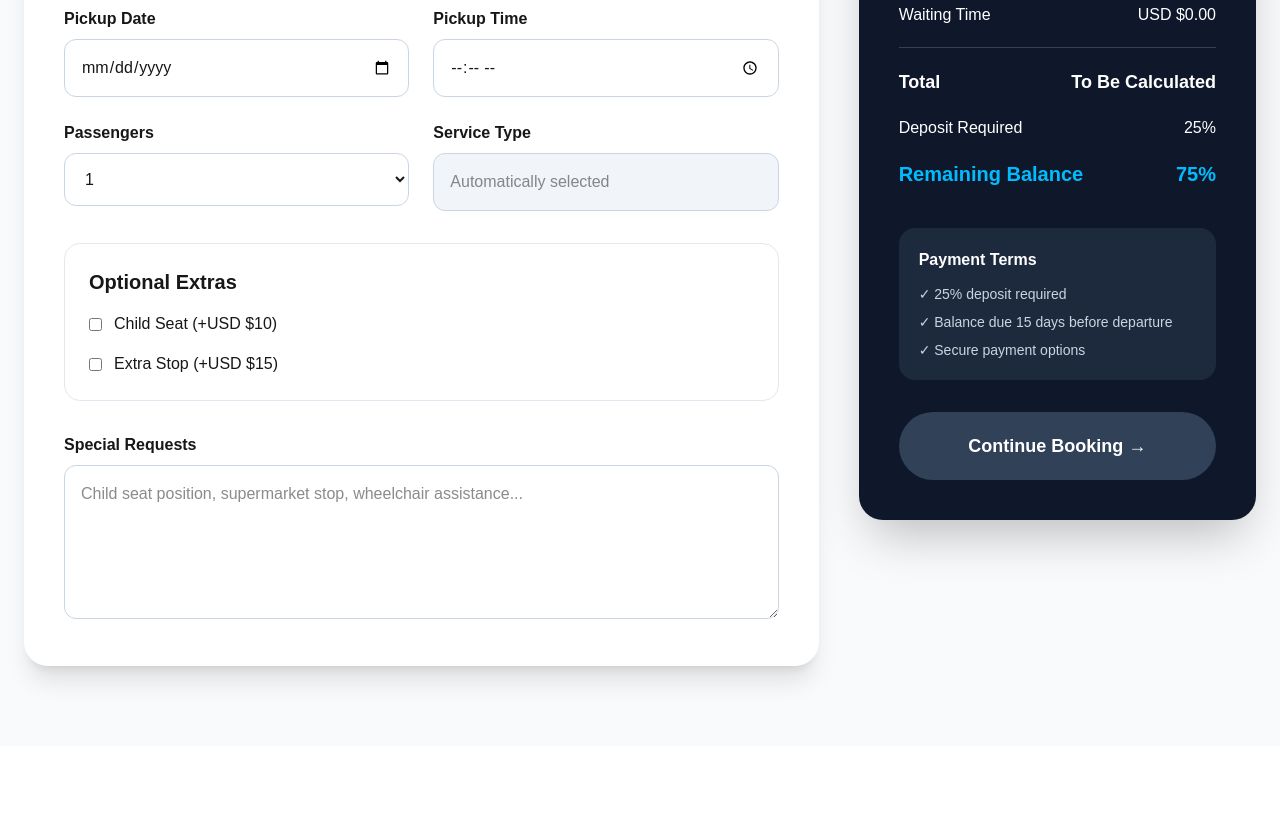
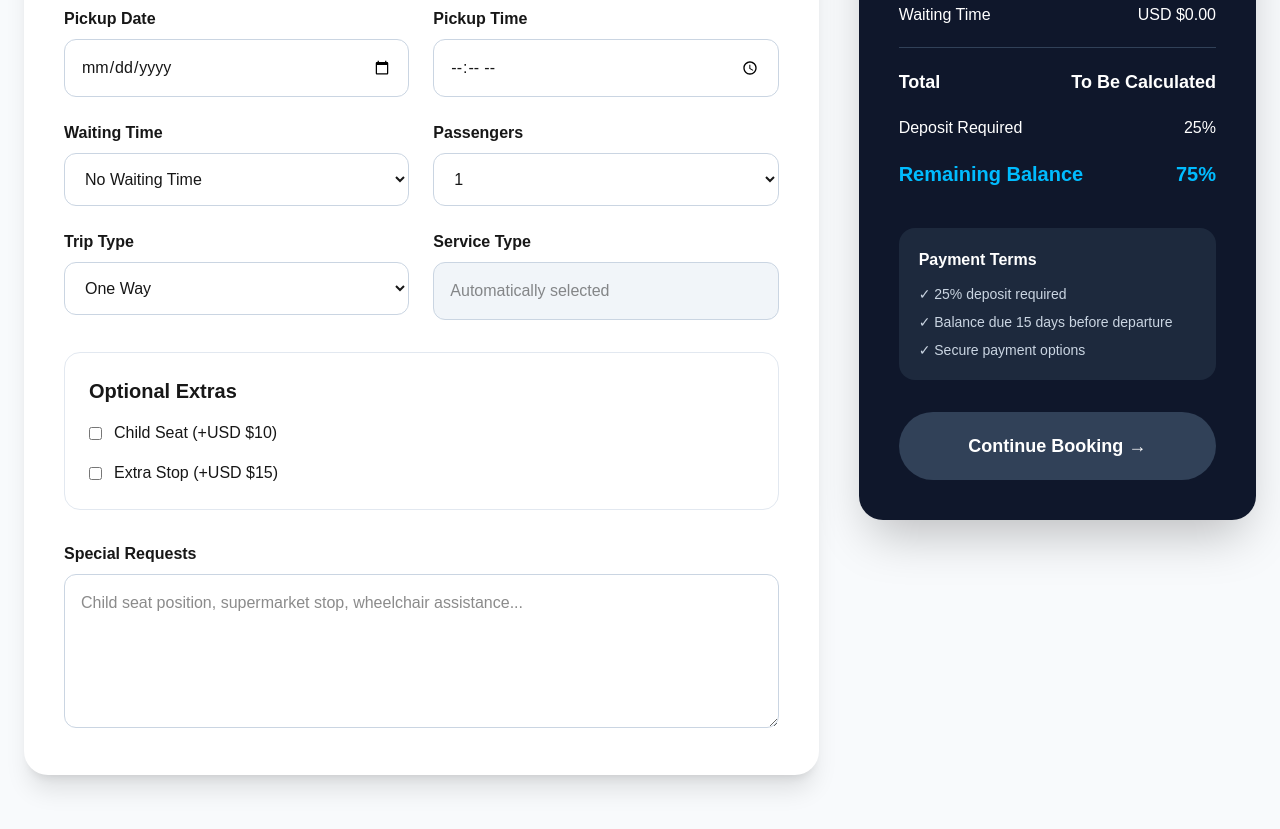
Before and after one commit to taxeservices-tech/sasrey-operations-platform, a Next.js app: page /book in a window 1280 px wide. Shown: the part 1120-1949 px from the top of the page. Before the commit the page ends 1866 px from the top, so only its background shows below. Built offline with nearby package versions, Linux system fonts and the light colour scheme.

Commit message:
Add trip type and waiting time pricing

```diff
--- a/components/booking/BookingForm.tsx
+++ b/components/booking/BookingForm.tsx
@@ -212,7 +212,29 @@ export default function BookingForm() {
             }
           />
         </div>
+{/* Waiting Time */}
 
+<div>
+  <label className="mb-2 block font-semibold">
+    Waiting Time
+  </label>
+
+  <select
+    className="w-full rounded-xl border border-slate-300 p-4"
+    value={booking.waitingTimeHours ?? 0}
+    onChange={(e) =>
+      updateBooking({
+        waitingTimeHours: Number(e.target.value),
+      })
+    }
+  >
+    <option value={0}>No Waiting Time</option>
+    <option value={1}>1 Hour</option>
+    <option value={2}>2 Hours</option>
+    <option value={3}>3 Hours</option>
+    <option value={4}>4 Hours</option>
+  </select>
+</div>
         {/* Passengers */}
 
         <div>
@@ -236,7 +258,33 @@ export default function BookingForm() {
             ))}
           </select>
         </div>
+{/* Trip Type */}
 
+<div>
+  <label className="mb-2 block font-semibold">
+    Trip Type
+  </label>
+
+  <select
+    className="w-full rounded-xl border border-slate-300 p-4"
+    value={booking.tripType ?? "One Way"}
+    onChange={(e) =>
+      updateBooking({
+        tripType: e.target.value as
+          | "One Way"
+          | "Round Trip",
+      })
+    }
+  >
+    <option value="One Way">
+      One Way
+    </option>
+
+    <option value="Round Trip">
+      Round Trip
+    </option>
+  </select>
+</div>
         {/* Service */}
 
         <div>
```
